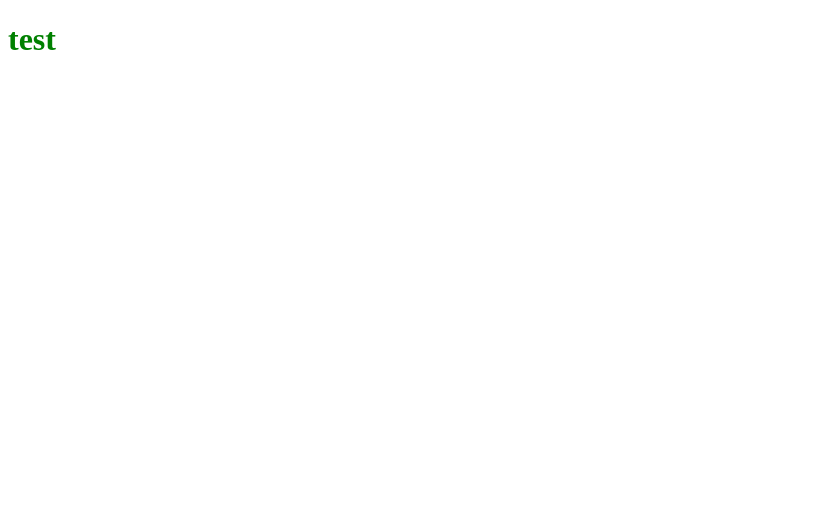
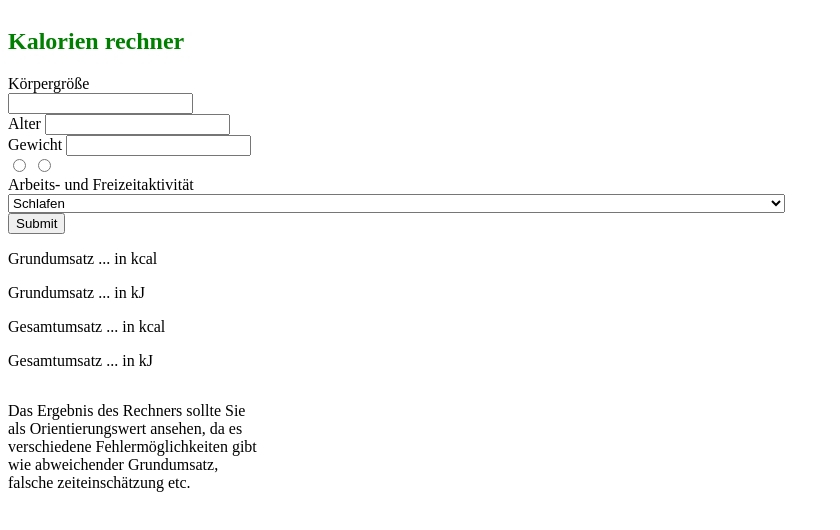
Before and after one commit to aschneiderbuch/34_Tag_Lev3_3_projekt_js-vertiefung_kalorien-rechner, a plain HTML site: page index.html in a window 1280 px wide. Shown: the whole page, without its empty margins (0-840 px from the left). Drawn offline with Linux system fonts and the light colour scheme.

Commit message:
werteZwischenFunktionenTauschen

```diff
--- a/assets/js/main.js
+++ b/assets/js/main.js
@@ -42,4 +42,58 @@ PAL-Faktor
 Ausgabe
     Grundumsatz
     Gesamtumsatz = Grundumsatz + aktivitäts Nivau (PAL)
+
+    in kcal und kJ
+        kj = 4,184 * kcal
 */
+
+
+
+
+// Variablen
+let körpergröße = document.querySelector("#körpergröße");
+let alter = document.querySelector("#alter");
+let gewicht = document.querySelector("#gewicht");
+
+let radio_weiblich = document.querySelector("#weiblich");
+let radio_männlich = document.querySelector("#männlich");
+
+let liste = document.querySelector("#liste");
+
+let button = document.querySelector("#button");
+
+
+// EventListener
+button.addEventListener("click", werteBerechnen );
+
+liste.addEventListener("change", ausListeAuslesen );
+
+let wertAusListe = "";
+console.log(wertAusListe);
+
+
+// Funktion
+function ausListeAuslesen(event){
+
+    console.log("event.target.value" + event.target.value);
+let wert = event.target.value; // Value 0,95 bis 2,2 von select Liste auslesen
+    wertAusListe = wert
+    console.log("WertAusListe: " + wertAusListe);
+console.log("Wert: " + wert);
+return wert;
+};
+
+console.log(wertAusListe);    // hier kommt nur 0 an
+
+// Funktion
+function werteBerechnen(){
+console.log("event Listener geht");
+console.log("wertAusliste: " + wertAusListe); // geht 0,95 bis 2,2
+
+let wert = ausListeAuslesen();
+console.log(wert);
+
+if (körpergröße.value >0 && alter.value > 0 && gewicht.value > 0 && (radio_männlich.checked || radio_weiblich.checked)){
+    console.log("prüfung geht ohne liste")};
+
+};
--- a/assets/scss/main.scss
+++ b/assets/scss/main.scss
@@ -1,3 +1,14 @@
 h1{
     color: green;
 }
+html{
+    max-width: 1440px;
+    margin: auto auto;
+
+
+form{
+    display: flex;
+    flex-direction: column;
+    width: 20vw;
+}
+}
--- a/index.html
+++ b/index.html
@@ -1,5 +1,6 @@
 <!DOCTYPE html>
 <html lang="de">
+
 <head>
     <meta charset="UTF-8">
     <meta http-equiv="X-UA-Compatible" content="IE=edge">
@@ -10,11 +11,74 @@
         sass --watch assets/scss/main.scss assets/css/style.css
      -->
 </head>
+
 <body>
-    <h1>test</h1>
+    <main>
+
+            <form action="" onsubmit="return false">
+                <article>
+                    <h1>Kalorien rechner</h1>
+                </article>
+
+
+                <article>
+                    <label for="körpergröße">Körpergröße</label>
+                    <input type="number" name="körpergröße" id="körpergröße">
+                </article>
+                <article>
+                    <label for="alter">Alter</label>
+                    <input type="number" name="alter" id="alter">
+                </article>
+                <article>
+                    <label for="gewicht">Gewicht</label>
+                    <input type="number" name="gewicht" id="gewicht">
+                </article>
+
+                <article>
+                    <label for="geschlecht"></label>
+                    <input type="radio" name="geschlecht" id="weiblich" placeholder="weiblich">
+                    <input type="radio" name="geschlecht" id="männlich" placeholder="männlich">
+                </article>
+
+                <article>
+                    <label for="liste">Arbeits- und Freizeitaktivität</label>
+                    <select name="liste" id="liste">
+                        <option value=",95">Schlafen</option>
+                        <option value="1,2">Nur Sitzen oder Liegen</option>
+                        <option value="1,5">Ausschließlich sitzende Tätigkeit mit wenig oder keiner körperlichen
+                            Aktivität in der Freizeit, z.B. Büroarbeit</option>
+                        <option value="1,7">Sitzende Tätigkeit mit zeitweilig gehender oder stehender Tätigkeit, z.B.
+                            Studierende, Fließbandarbeiter, Laboranten, Kraftfahrer</option>
+                        <option value="1,9">Überwiegend gehende oder stehende Tätigkeit, z.B. Verkäufer, Kellner,
+                            Handwerker, Mechaniker, Hausfrauen</option>
+                        <option value="2,2">Körperlich anstrengende berufliche Arbeit</option>
+                    </select>
+                </article>
+
+                <article>
+                    <input type="button" value="Submit" id="button">
+                </article>
+
+                <article>
+                    <p>Grundumsatz ... in kcal</p>
+                    <p>Grundumsatz ... in kJ</p>
+
+                    <p>Gesamtumsatz ... in kcal</p>
+                    <p>Gesamtumsatz ... in kJ</p>
+                </article>
+
+                <article>
+                    <p>Das Ergebnis des Rechners sollte Sie als Orientierungswert ansehen, da es verschiedene Fehlermöglichkeiten gibt wie abweichender Grundumsatz, falsche zeiteinschätzung etc.</p>
+                </article>
+            </form>
+
+
+        </section>
+    </main>
 
 
 
     <script src="./assets/js/main.js"></script>
 </body>
+
 </html>
```
Also changed, not shown: assets/css/style.css, assets/scss/main.css, 2 other files.
